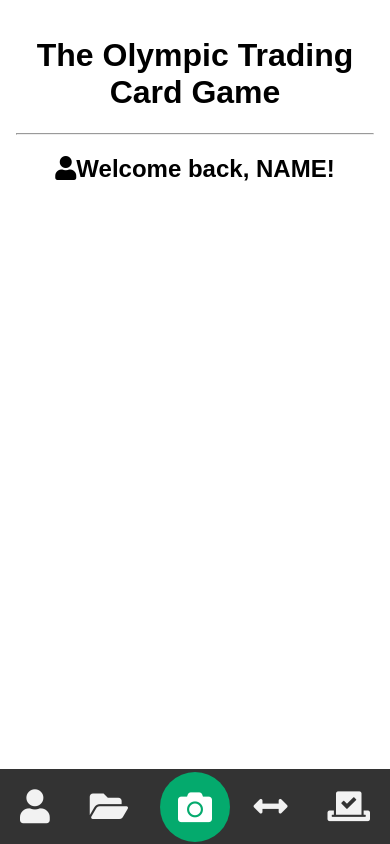
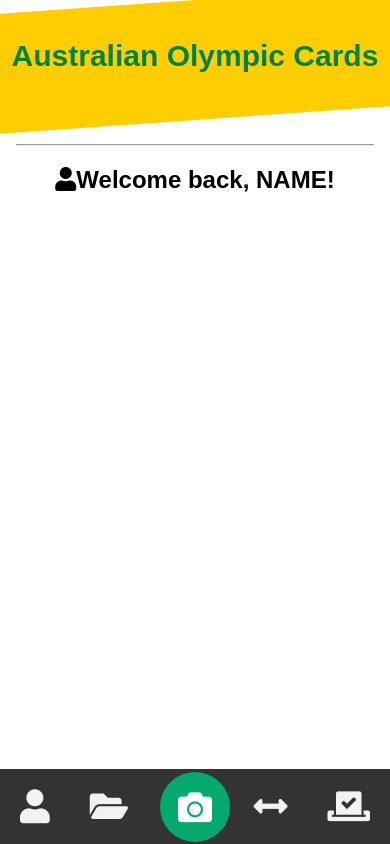
Before and after one commit to Zaya1101/TheOlympicTradingCardGame, a website: page public/index.html in a window 390 px wide. Drawn offline with nearby package versions, Linux system fonts and the light colour scheme.

Commit message:
fix for phones

```diff
--- a/public/assets/css/style.css
+++ b/public/assets/css/style.css
@@ -79,9 +79,25 @@
 
 /*Homepage Divs*/
 
+.top_page {
+    background-color: #FFCD00;
+    top: 0;
+    width: 100%;
+    height: 120px;
+    transform: skewY(-4deg);
+
+}
+
 .welcomeback {
     text-align: center;
+}
 
+.title {
+    color: #00843D;
+    margin: 0;
+    padding-top: 10%;
+    transform: skewY(4deg);
+    font-size: 30px;
 }
 
 
@@ -137,3 +153,7 @@
 #saveCard {
     position: relative;
 }
+
+[contenteditable] {
+    outline: 0px solid transparent;
+}
--- a/public/assets/js/app.js
+++ b/public/assets/js/app.js
@@ -7,9 +7,9 @@
     video: {
         minwidth: 375,
         minheight: 812,
-        //facingMode: {
-       //  exact: "environment"
-     // },
+        facingMode: {
+         exact: "environment"
+      },
     },
   audio: false
   };
--- a/public/index.html
+++ b/public/index.html
@@ -58,8 +58,12 @@
     </div>
 </div>
 
+<div class="top_page">
+    <h1 class="title">Australian Olympic Cards</h1>
+</div>
+
     <main class="main">
-        <h1>The Olympic Trading Card Game</h1>
+
         <hr>
 
         <div class="welcomeback">
```
Also changed, not shown: public/previewcard.html (+4 -1 lines), 1 other file.
